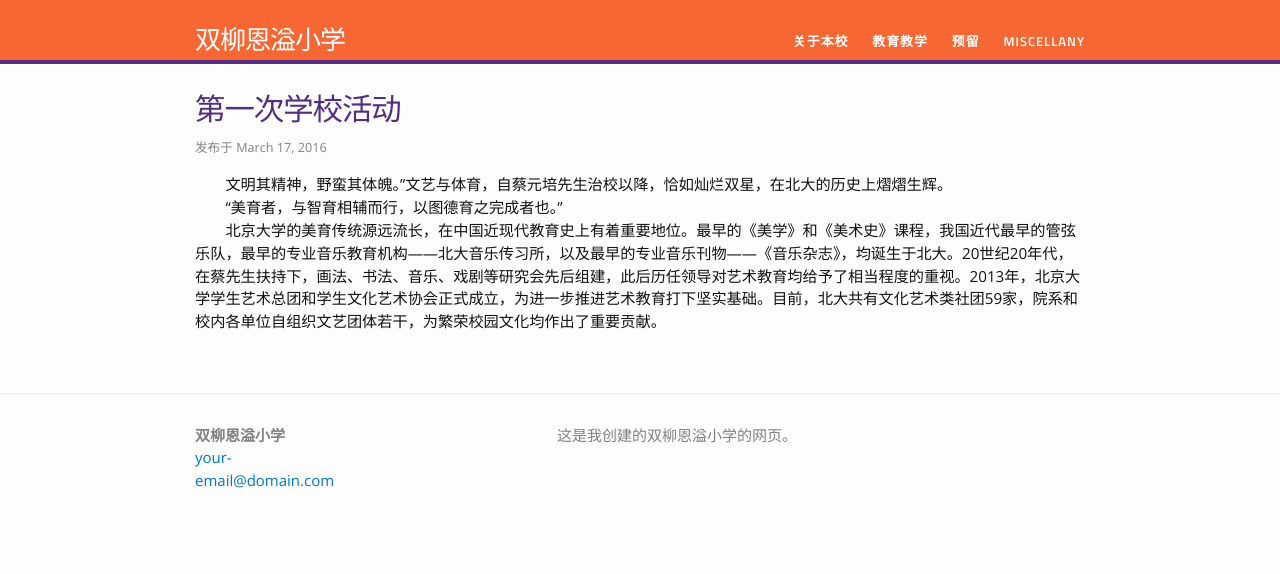
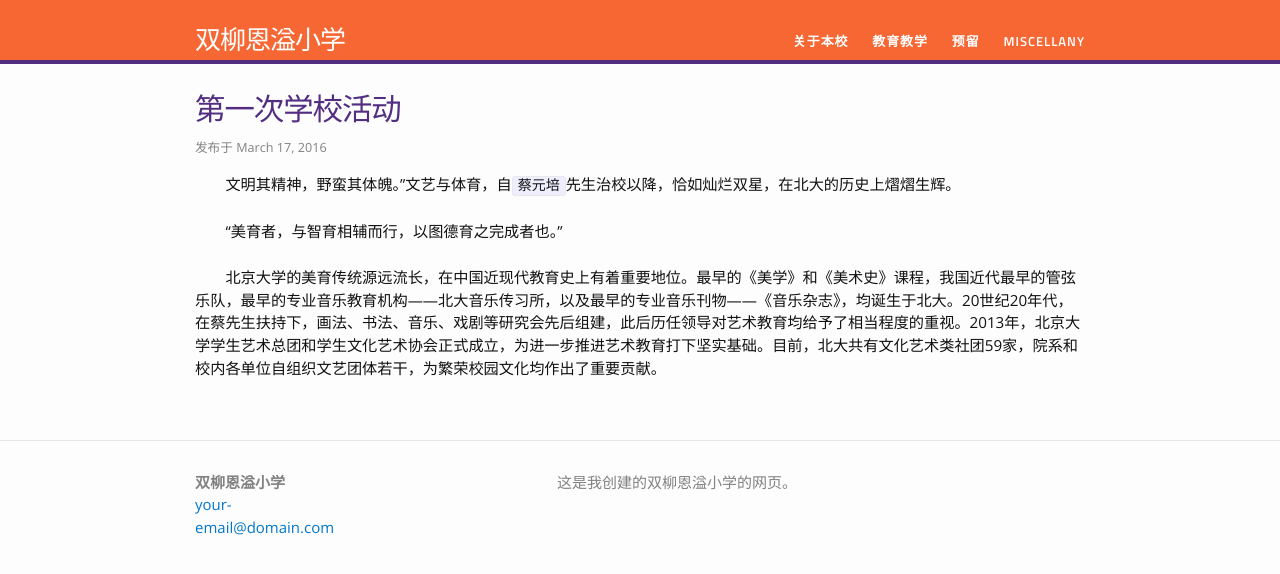
Before and after one commit to ShuangliuEnsiPrimarySchool/ShuangliuEnsiPrimarySchool.github.io, a Jekyll site: the page built from _posts/2016-03-18-第一次学校活动.md, in a window 1280 px wide. Shown: the top 574 px of the page. Built offline with Jekyll 4.4.1, drawn with Linux system fonts in a browser that asks for light colours; some of the changed lines change nothing that is shown.

```diff
--- a/_posts/2016-03-18-第一次学校活动.md
+++ b/_posts/2016-03-18-第一次学校活动.md
@@ -2,11 +2,31 @@
 layout: post
 title: "第一次学校活动"
 date: 2016-03-17 11:06:43
-categories: Jekyll Update
+categories: Wang
 ---
 
 <!--{% include image.html url="/images/octojekyll.png" caption="Octojekyll." width=300 align="right" %}-->
 
-&#8195;&#8195;文明其精神，野蛮其体魄。”文艺与体育，自蔡元培先生治校以降，恰如灿烂双星，在北大的历史上熠熠生辉。<br />
-&#8195;&#8195;“美育者，与智育相辅而行，以图德育之完成者也。”<br />
+&#8195;&#8195;文明其精神，野蛮其体魄。”文艺与体育，自`蔡元培`先生治校以降，恰如灿烂双星，在北大的历史上熠熠生辉。<br /><br />
+&#8195;&#8195;“美育者，与智育相辅而行，以图德育之完成者也。”<br /> <br />
 &#8195;&#8195;北京大学的美育传统源远流长，在中国近现代教育史上有着重要地位。最早的《美学》和《美术史》课程，我国近代最早的管弦乐队，最早的专业音乐教育机构——北大音乐传习所，以及最早的专业音乐刊物——《音乐杂志》，均诞生于北大。20世纪20年代，在蔡先生扶持下，画法、书法、音乐、戏剧等研究会先后组建，此后历任领导对艺术教育均给予了相当程度的重视。2013年，北京大学学生艺术总团和学生文化艺术协会正式成立，为进一步推进艺术教育打下坚实基础。目前，北大共有文化艺术类社团59家，院系和校内各单位自组织文艺团体若干，为繁荣校园文化均作出了重要贡献。
+
+<!--You’ll find this post in your `_posts` directory. Go ahead and edit it and re-build the site to see your changes. You can rebuild the site in many different ways, but the most common way is to run `jekyll serve`, which launches a web server and auto-regenerates your site when a file is updated.-->
+<!---->
+<!--To add new posts, simply add a file in the `_posts` directory that follows the convention `YYYY-MM-DD-name-of-post.ext` and includes the necessary front matter. Take a look at the source for this post to get an idea about how it works.-->
+<!---->
+<!--Jekyll also offers powerful support for code snippets:-->
+<!---->
+<!--{% highlight ruby %}-->
+<!--def print_hi(name)-->
+<!--puts "Hi, #{name}"-->
+<!--end-->
+<!--print_hi('Tom')-->
+<!--#=> prints 'Hi, Tom' to STDOUT.-->
+<!--{% endhighlight %}-->
+<!---->
+<!--Check out the [Jekyll docs][jekyll] for more info on how to get the most out of Jekyll. File all bugs/feature requests at [Jekyll’s GitHub repo][jekyll-gh]. If you have questions, you can ask them on [Jekyll’s dedicated Help repository][jekyll-help].-->
+<!---->
+<!--[jekyll]:      http://jekyllrb.com-->
+<!--[jekyll-gh]:   https://github.com/jekyll/jekyll-->
+<!--[jekyll-help]: https://github.com/jekyll/jekyll-help-->
```
Also changed, not shown: 3 other files.
